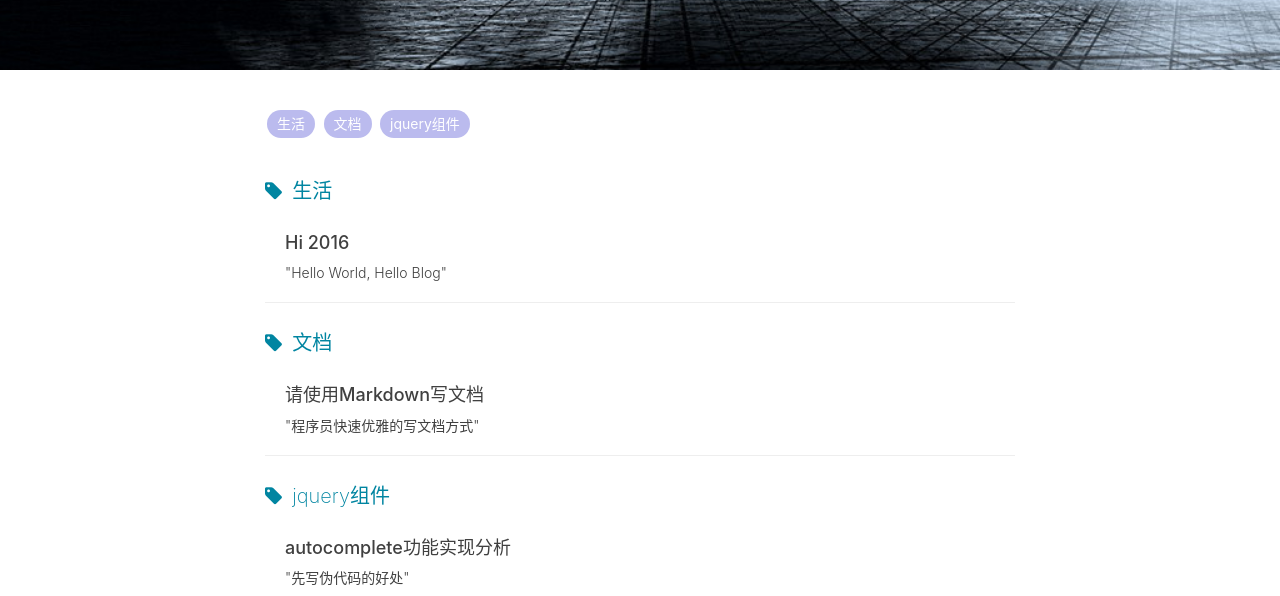
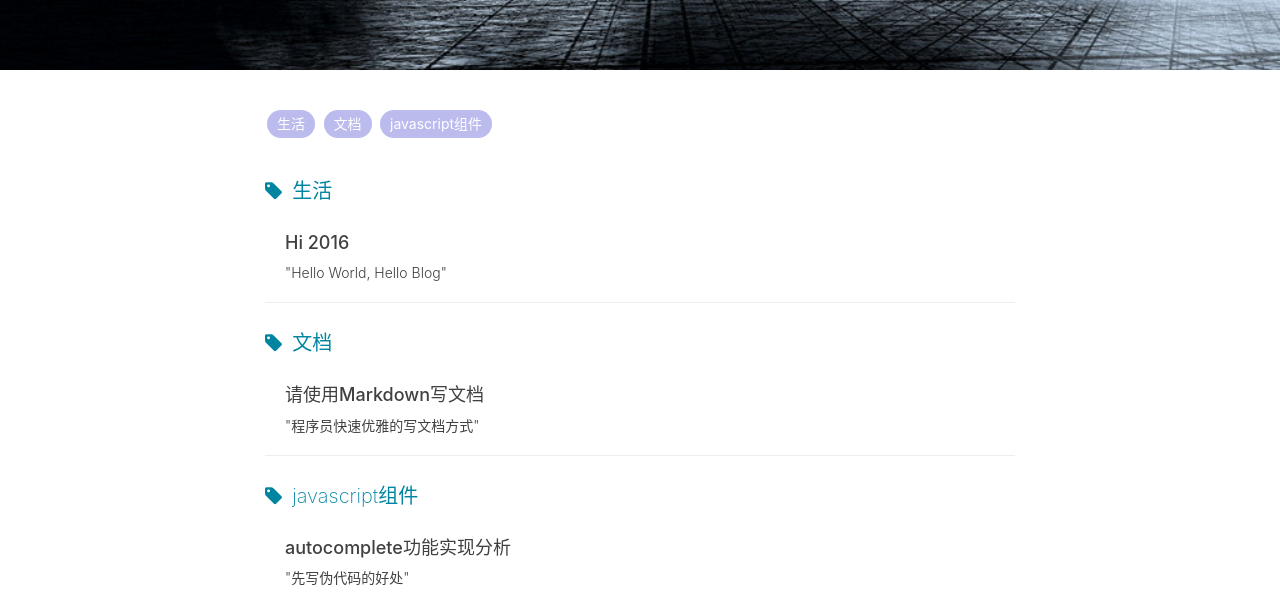
Before and after one commit to cyqresig/cyqresig.github.io, a Jekyll site: the page built from tags.html, in a window 1280 px wide. Shown: the part 348-944 px from the top of the page. Built offline with Jekyll 4.4.1, drawn with Linux system fonts in a browser that asks for light colours; nearby versions of some CDN libraries; comment, search, counter and statistics services are not loaded.

```diff
--- a/_posts/2016-03-04-plugin-jquery-autocomplete.md
+++ b/_posts/2016-03-04-plugin-jquery-autocomplete.md
@@ -2,11 +2,11 @@
 layout:     post
 title:      "autocomplete功能实现分析"
 subtitle:   " \"先写伪代码的好处\""
-date:       2016-03-03 12:00:00
+date:       2016-03-04 12:00:00
 author:     "绯雨闲丸"
 header-img: "img/post-bg-2016-03-03.jpg"
 tags:
-    - jquery组件
+    - javascript组件
 ---
 
 #   autocomplete 功能实现分析
```
Also changed, not shown: 6 other files.
